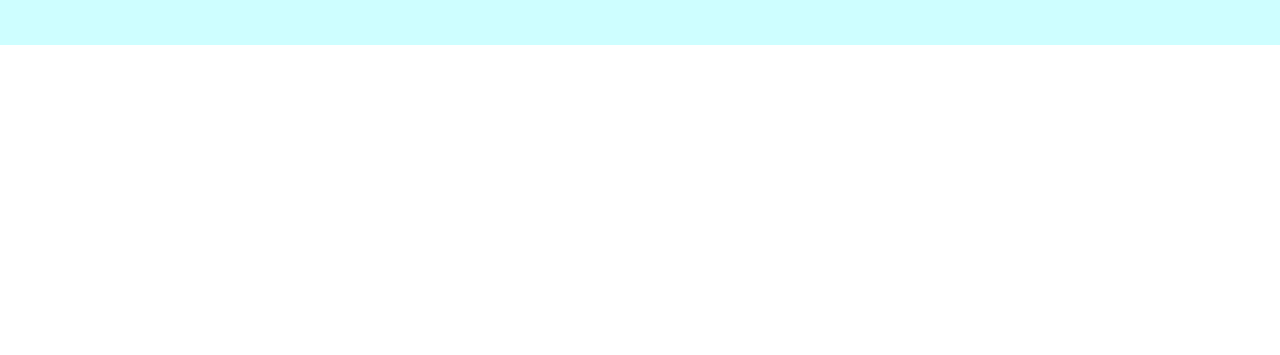
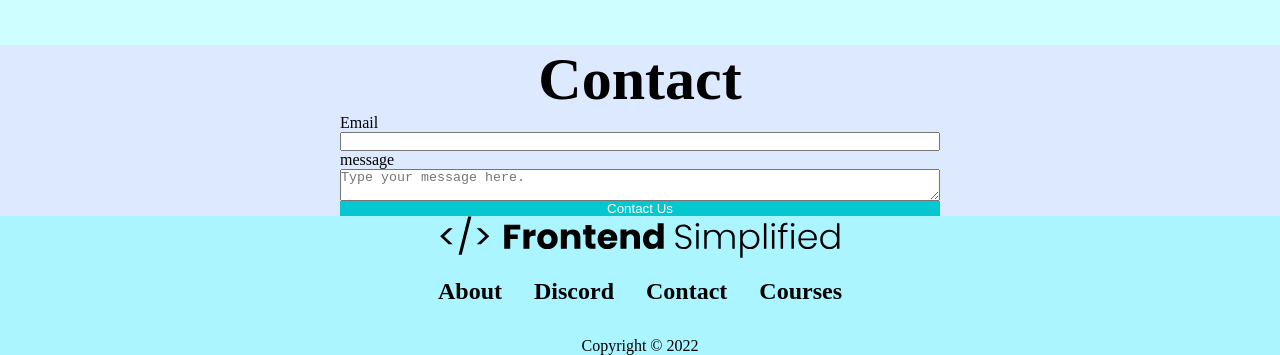
Before and after one commit to JamesLakin247/copy-website-basic, a plain HTML site: page index.html in a window 1280 px wide. Shown: the part 1550-1905 px from the top of the page. Before the commit the page ends 1595 px from the top, so only its background shows below. Drawn offline with Linux system fonts and the light colour scheme.

Commit message:
completed footer

```diff
--- a/css/style.css
+++ b/css/style.css
@@ -188,3 +188,61 @@ button:hover {
 .discord__figure--img {
     width: 100%;
 }
+
+/* Contact */
+
+#contact {
+    background-color: #dce9ff;
+}
+
+.contact__heading {
+    font-size: 60px;
+    text-align: center;
+}
+
+.contact__form {
+    max-width: 600px;
+    margin: 0 auto;
+    display: flex;
+    flex-direction: column;
+}
+
+.contact-us__button {
+    background-color: #05c7cf;
+    color: #fff;
+    border: none;
+}
+
+/* Footer */
+
+#footer {
+    background-color: #aaf5ff;
+    display: flex;
+    flex-direction: column;
+    justify-content: space-between;
+    align-items: center;
+}
+
+.footer__figure {
+    max-width: 400px;
+    margin-bottom: 16px;
+}
+
+.footer__figure--img {
+    width: 100%;
+}
+
+.footer__list {
+    display: flex;
+    margin-bottom: 32px;
+}
+
+.footer__list--item {
+    padding: 0 16px;
+}
+
+.footer__list--link {
+    font-size: 24px;
+    color: black;
+    font-weight: bold;
+}
--- a/index.html
+++ b/index.html
@@ -76,9 +76,36 @@
                 </div>
             </div>
         </section>
+        <section id="contact">
+                <h1 class="contact__heading">Contact</h1>
+                <form class="contact__form">
+                    <label for="email">Email</label>
+                    <input type="email" name="email">
+                    <label for="message">message</label>
+                    <textarea name="textarea" placeholder="Type your message here."></textarea>
+                    <button class="contact-us__button" type="button">Contact Us</button>
+                </form>
+        </section>
     </main>
     <footer id="footer">
-
+        <figure class="footer__figure">
+            <img class="footer__figure--img" src="images/FES.svg" lat="">
+        </figure>
+        <ul class="footer__list">
+            <li class="footer__list--item">
+                <a class="footer__list--link" href="about">About</a>
+            </li>
+            <li class="footer__list--item">
+                <a class="footer__list--link" href="discord">Discord</a>
+            </li>
+            <li class="footer__list--item">
+                <a class="footer__list--link" href="contact">Contact</a>
+            </li>
+            <li class="footer__list--item">
+                <a class="footer__list--link" href="#">Courses</a>
+            </li>
+        </ul>
+        <p class="footer__copyright">Copyright &copy; 2022</p>
     </footer>
 </body>
 
```
